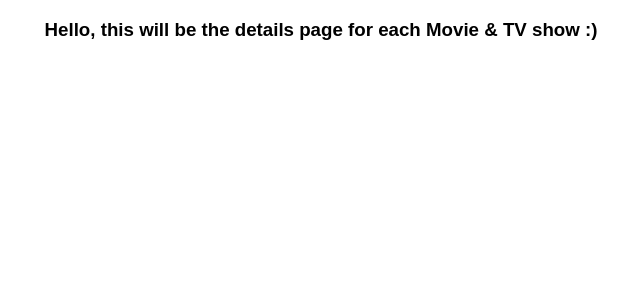
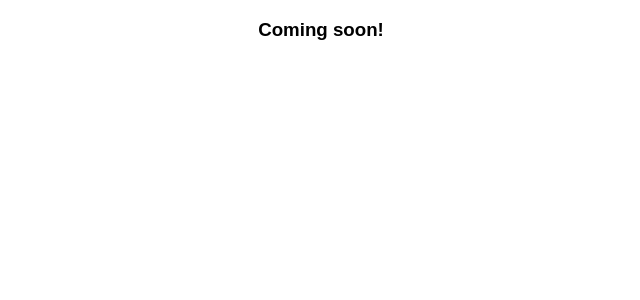
Before and after one commit to SanjeQi/kodflix, a React (Create React App) app: page /black_mirror in a window 1280 px wide. Shown: the top 300 px of the page, without its empty margins (319-959 px from the left). Built offline with nearby package versions, Linux system fonts and the light colour scheme.

Commit message:
#13 Introduce component state #13 (#13)

```diff
--- a/src/Details/Details.js
+++ b/src/Details/Details.js
@@ -2,11 +2,23 @@
 
 
 export default class Details extends React.Component {
+
+  constructor() {
+    super();
+    this.state = { message: 'Hello, this will be the details page for each Movie & TV show :)' }
+  }
+
+  componentDidMount() {
+    setTimeout(() => {
+      this.setState({ message: 'Coming soon!' });
+    }, 1500);
+  }
+
   render() {
     return (
 
       <div className='details'>
-            <h3>Hello, this will be the details page for each Movie & TV show :)</h3>
+        <h3>{this.state.message}</h3>
       </div>
 
     );
```
Lines whose indentation alone changed are shown as unchanged.
